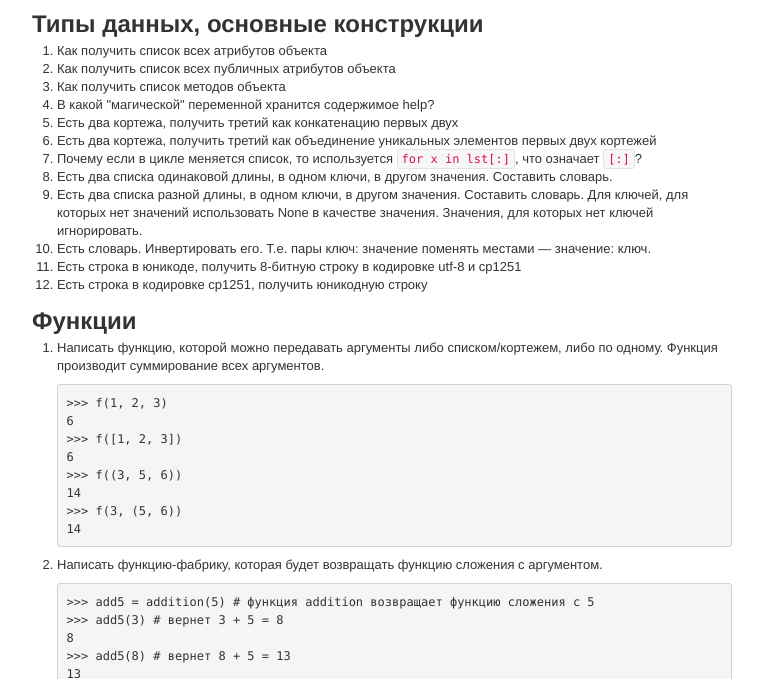
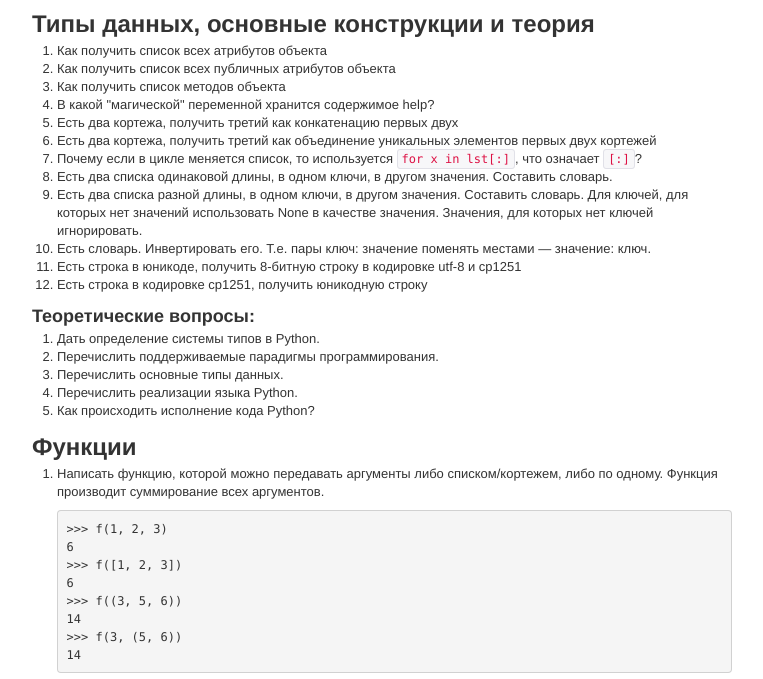
Before and after one commit to semeyon/python-quiz, a plain HTML site: page index.html in a window 1280 px wide. Shown: the part 75-754 px from the top of the page, without its empty margins (258-1021 px from the left). Drawn offline with Linux system fonts and the light colour scheme.

Commit message:
Add explicit theoretical part

```diff
--- a/index.html
+++ b/index.html
@@ -16,7 +16,7 @@
 
 <!--more-->
 
-<h2>Типы данных, основные конструкции</h2>
+<h2>Типы данных, основные конструкции и теория</h2>
 
 <ol>
 <li>Как получить список всех атрибутов объекта</li>
@@ -31,6 +31,15 @@
 <li>Есть словарь. Инвертировать его. Т.е. пары ключ: значение поменять местами — значение: ключ.</li>
 <li>Есть строка в юникоде, получить 8-битную строку в кодировке utf-8 и cp1251</li>
 <li>Есть строка в кодировке cp1251, получить юникодную строку</li>
+</ol>
+
+<h3>Теоретические вопросы:</h3>
+<ol>
+<li>Дать определение системы типов в Python.</li>
+<li>Перечислить поддерживаемые парадигмы программирования.</li>
+<li>Перечислить основные типы данных.</li>
+<li>Перечислить реализации языка Python.</li>
+<li>Как происходить исполнение кода Python?</li>
 </ol>
 
 <h2>Функции</h2>
```
